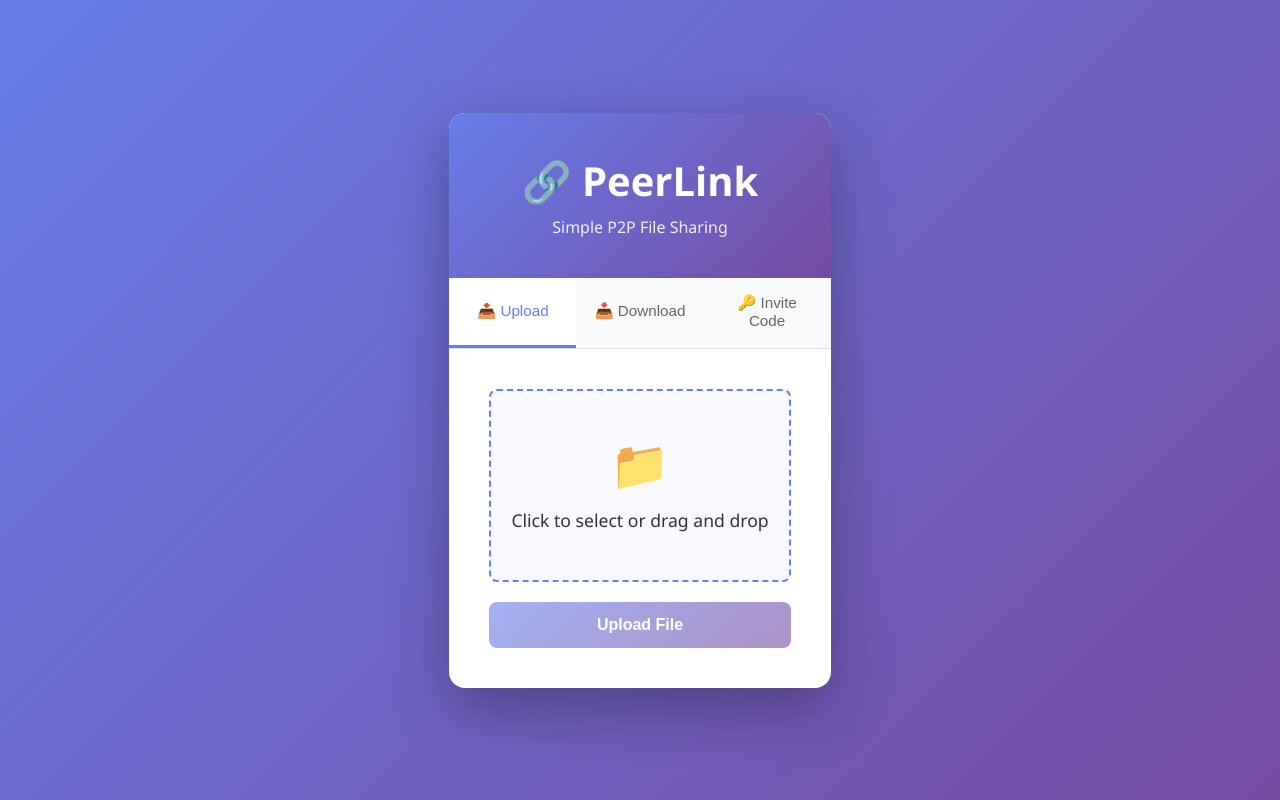
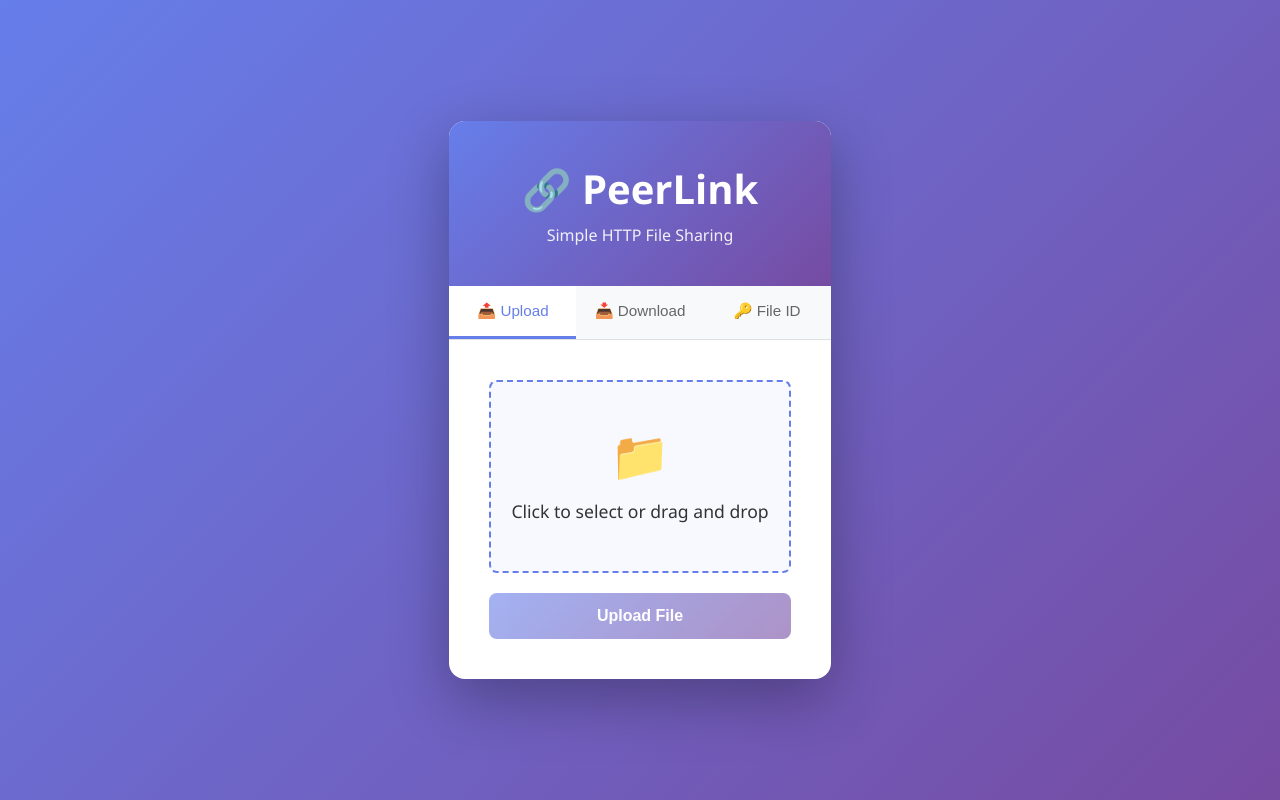
Before and after one commit to sgr9/peerlink-frontend, a React (Create React App) app: page / in a window 1280 px wide. Built offline with nearby package versions, Linux system fonts and the light colour scheme; no server answers; the HTML template or start-up script is replaced by a standard one.

Commit message:
Update App.js
refactored app.js for backend changes

```diff
--- a/src/App.js
+++ b/src/App.js
@@ -6,13 +6,13 @@ import InviteCodeComponent from './components/InviteCodeComponent';
 
 function App() {
   const [activeTab, setActiveTab] = useState('upload');
-  const [inviteCode, setInviteCode] = useState(null);
+  const [fileId, setFileId] = useState(null); // Rename state for clarity
 
-  const handleCodeGenerated = (code) => {
-    setInviteCode(code);
-    // Automatically switch to the code tab when a file is uploaded
-    if (code) {
-      setActiveTab('code');
+  const handleFileIdGenerated = (id) => {
+    setFileId(id);
+    // Automatically switch to the ID display tab when a file is uploaded
+    if (id) {
+      setActiveTab('share'); // Renamed tab key to 'share' for better context
     }
   };
 
@@ -21,7 +21,7 @@ function App() {
       <div className="card">
         <div className="header">
           <h1>🔗 PeerLink</h1>
-          <p>Simple P2P File Sharing</p>
+          <p>Simple HTTP File Sharing</p> {/* Updated description */}
         </div>
 
         <div className="tabs">
@@ -38,19 +38,19 @@ function App() {
             📥 Download
           </button>
           <button
-            className={`tab-button ${activeTab === 'code' ? 'active' : ''}`}
-            onClick={() => setActiveTab('code')}
+            className={`tab-button ${activeTab === 'share' ? 'active' : ''}`}
+            onClick={() => setActiveTab('share')}
           >
-            🔑 Invite Code
+            🔑 File ID {/* Terminology: Use "File ID" instead of "Invite Code" */}
           </button>
         </div>
 
         <div className="content">
           {activeTab === 'upload' && (
-            <UploadComponent onCodeGenerated={handleCodeGenerated} />
+            <UploadComponent onCodeGenerated={handleFileIdGenerated} />
           )}
           {activeTab === 'download' && <DownloadComponent />}
-          {activeTab === 'code' && <InviteCodeComponent code={inviteCode} />}
+          {activeTab === 'share' && <InviteCodeComponent code={fileId} />}
         </div>
       </div>
     </div>
```
